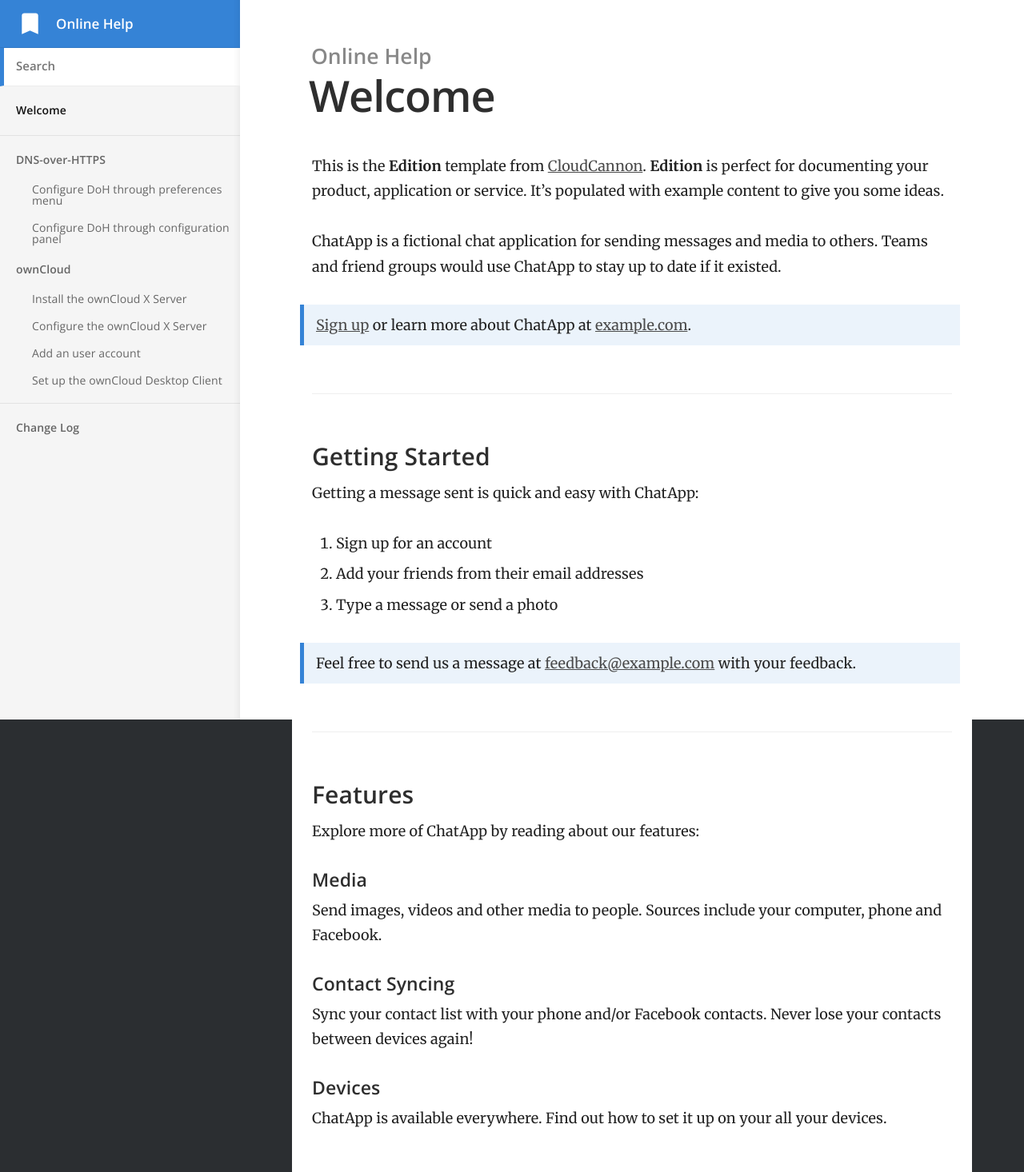
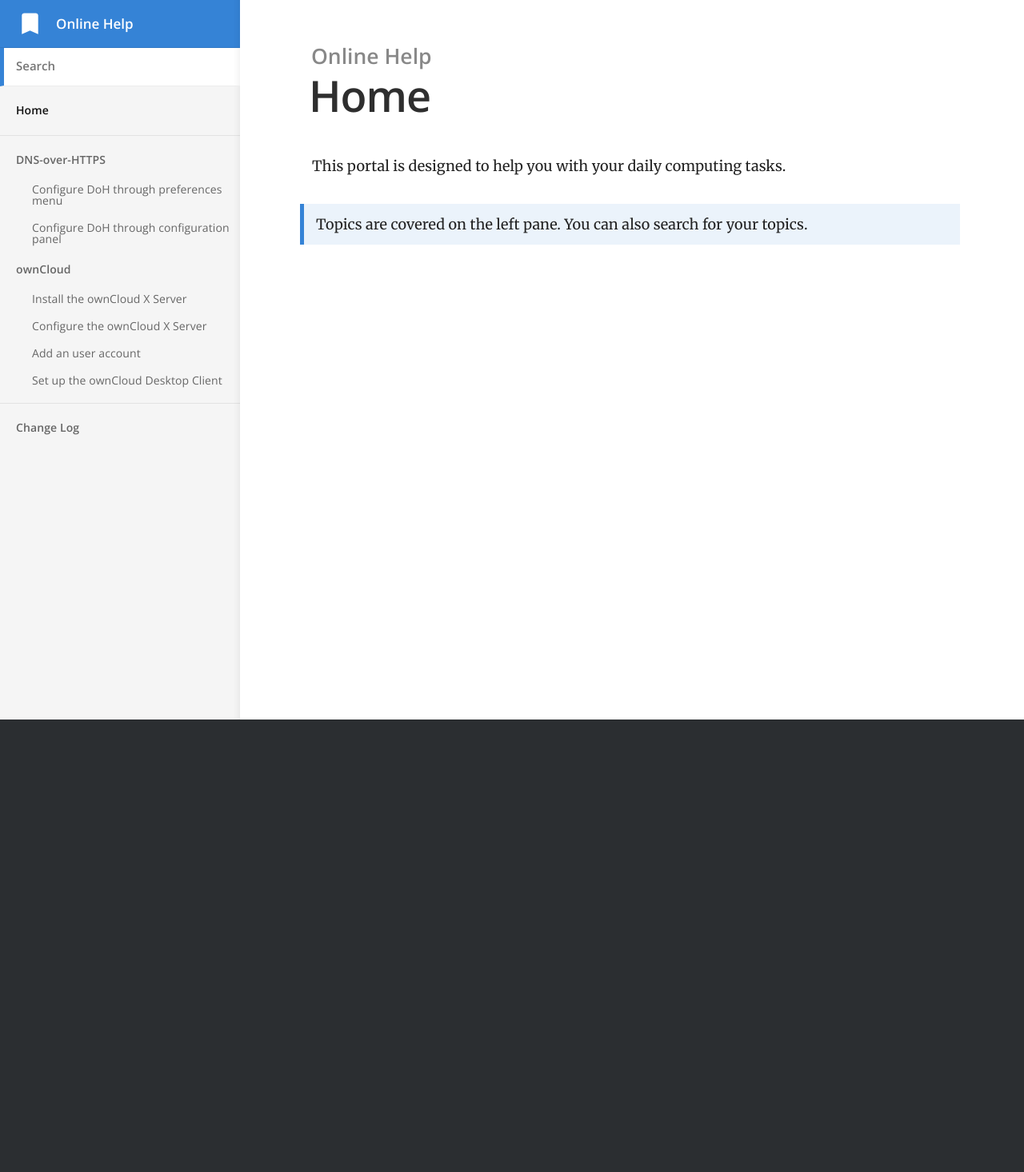
Before and after one commit to mrsauravs/onlinehelp, a Jekyll site: the page built from index.md, in a window 1280 px wide. Shown: the whole page at 80% size. Built offline with Jekyll 4.4.1, drawn with Linux system fonts in a browser that asks for light colours; after the commit the page ends 900 px from its top, so only the background shows below that.

Commit message:
Update index.md

```diff
--- a/index.md
+++ b/index.md
@@ -1,38 +1,7 @@
 ---
-title: Welcome
+title: Home
 ---
 
-This is the **Edition** template from [CloudCannon](http://cloudcannon.com/).
-**Edition** is perfect for documenting your product, application or service.
-It's populated with example content to give you some ideas.
+This portal is designed to help you with your daily computing tasks.
 
-ChatApp is a fictional chat application for sending messages and media to others.
-Teams and friend groups would use ChatApp to stay up to date if it existed.
-
-> [Sign up](http://example.com/signup) or learn more about ChatApp at [example.com](http://example.com/).
-
-### Getting Started
-
-Getting a message sent is quick and easy with ChatApp:
-
-1. Sign up for an account
-2. Add your friends from their email addresses
-3. Type a message or send a photo
-
-> Feel free to send us a message at [feedback@example.com](mailto:feedback@example.com) with your feedback.
-
-### Features
-
-Explore more of ChatApp by reading about our features:
-
-#### Media
-
-Send images, videos and other media to people. Sources include your computer, phone and Facebook.
-
-#### Contact Syncing
-
-Sync your contact list with your phone and/or Facebook contacts. Never lose your contacts between devices again!
-
-#### Devices
-
-ChatApp is available everywhere. Find out how to set it up on your all your devices.
+> Topics are covered on the left pane. You can also search for your topics.
```
